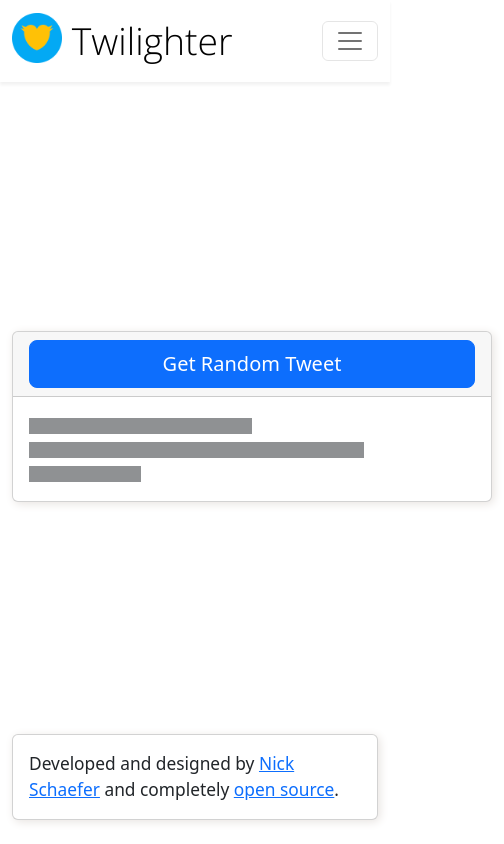
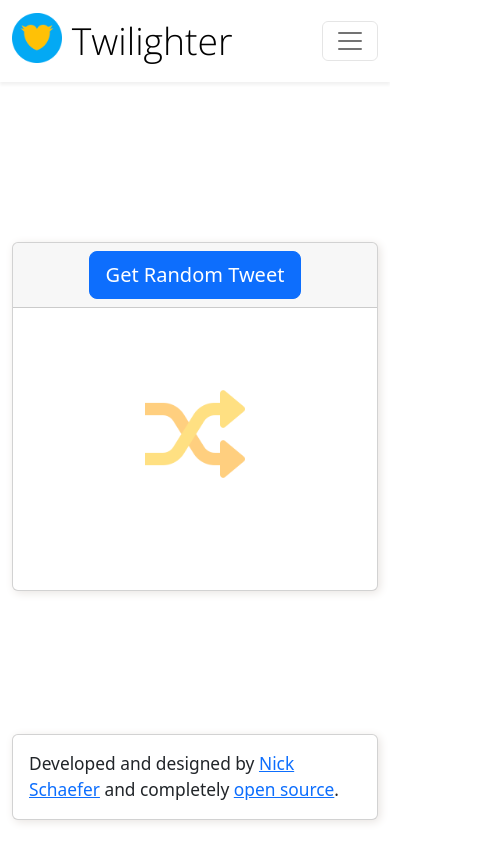
Before and after one commit to naturalnick/twilighter, a React (Create React App) app in the folder client/: page /random in a window 390 px wide. Shown: the whole page, 504 px wide, since content can reach past the window. Built offline with nearby package versions, Linux system fonts and the light colour scheme.

Commit message:
fix mobile view layout issues

```diff
--- a/client/src/App.js
+++ b/client/src/App.js
@@ -2,14 +2,15 @@
 import NavBar from "./components/NavBar/NavBar";
 import Footer from "./components/Footer/Footer";
 import "./App.css";
+import Container from "react-bootstrap/esm/Container";
 
 export default function App() {
 	return (
 		<div className="App">
 			<NavBar />
-			<div className="page">
+			<Container className="page">
 				<Outlet />
-			</div>
+			</Container>
 			<Footer />
 		</div>
 	);
--- a/client/src/components/Hero/Hero.css
+++ b/client/src/components/Hero/Hero.css
@@ -29,3 +29,9 @@
 .card-text {
 	font-size: 13pt;
 }
+
+@media only screen and (max-width: 450px) {
+	.cta {
+		font-size: 32pt;
+	}
+}
--- a/client/src/components/Hero/Hero.jsx
+++ b/client/src/components/Hero/Hero.jsx
@@ -9,7 +9,7 @@
 
 export default function Hero() {
 	return (
-		<Container>
+		<div>
 			<Row>
 				<Col md={12} className="pb-3">
 					<Card className="hero-card">
@@ -86,6 +86,6 @@
 					</Card>
 				</Col>
 			</Row>
-		</Container>
+		</div>
 	);
 }
--- a/client/src/components/RandomBar/RandomBar.css
+++ b/client/src/components/RandomBar/RandomBar.css
@@ -0,0 +1,12 @@
+.random-bar {
+	max-width: 500px;
+	margin: auto;
+}
+
+div.placeholder {
+	width: 100%;
+	height: 250px;
+	background-color: transparent;
+	text-align: center;
+	padding-top: 60px;
+}
--- a/client/src/components/RandomBar/RandomBar.jsx
+++ b/client/src/components/RandomBar/RandomBar.jsx
@@ -1,11 +1,13 @@
 import { useState } from "react";
 import axios from "axios";
+
 import Col from "react-bootstrap/esm/Col";
 import Card from "react-bootstrap/Card";
-import Placeholder from "react-bootstrap/Placeholder";
 import Button from "react-bootstrap/esm/Button";
+
 import Tweet from "../../components/Tweet/Tweet";
 import { SERVER_URL } from "../../settings";
+import "./RandomBar.css";
 
 export default function RandomBar() {
 	const [randomTweet, setRandomTweet] = useState({});
@@ -26,11 +28,9 @@
 		setIsLoading(false);
 	}
 	return (
-		<Card style={{ minWidth: "30rem" }}>
-			<Card.Header>
-				<div className="d-grid">
+		<Card className="random-bar">
+			<Card.Header className="text-center">
 				<Button
-						className="random-btn"
 					onClick={handleClick}
 					disabled={isLoading}
 					variant="primary"
@@ -38,7 +38,6 @@
 				>
 					Get Random Tweet
 				</Button>
-				</div>
 			</Card.Header>
 			<Card.Body>
 				{Object.keys(randomTweet).length !== 0 ? (
@@ -46,11 +45,14 @@
 						<Tweet {...randomTweet} />
 					</Col>
 				) : (
-					<>
-						<Placeholder xs={6} />
-						<Placeholder className="w-75" />{" "}
-						<Placeholder style={{ width: "25%" }} />
-					</>
+					<div className="placeholder">
+						<img
+							alt="random"
+							src={require("../../assets/images/shuffle.png")}
+							width="100"
+							height="100"
+						/>
+					</div>
 				)}
 			</Card.Body>
 		</Card>
--- a/client/src/pages/Home.js
+++ b/client/src/pages/Home.js
@@ -1,10 +1,5 @@
-import Container from "react-bootstrap/Container";
 import Hero from "../components/Hero/Hero";
 
 export default function Home() {
-	return (
-		<Container className="page-container">
-			<Hero />
-		</Container>
-	);
+	return <Hero />;
 }
--- a/client/src/pages/Random.js
+++ b/client/src/pages/Random.js
@@ -1,10 +1,9 @@
-import Container from "react-bootstrap/Container";
 import RandomBar from "../components/RandomBar/RandomBar";
 
 export default function Random({ isLoading }) {
 	return (
-		<Container>
+		<>
 			<RandomBar />
-		</Container>
+		</>
 	);
 }
--- a/client/src/pages/Search.js
+++ b/client/src/pages/Search.js
@@ -32,7 +32,7 @@
 		setIsLoading(false);
 	}
 	return (
-		<Container fluid="xs" className="page-container">
+		<Container fluid="xs">
 			<Row>
 				<Col>
 					<SearchBar getTweets={getTweets} isLoading={isLoading} />
```
Also changed, not shown: 1 other file (tests, documents, lock files or other folders). Lines whose indentation alone changed are shown as unchanged.
